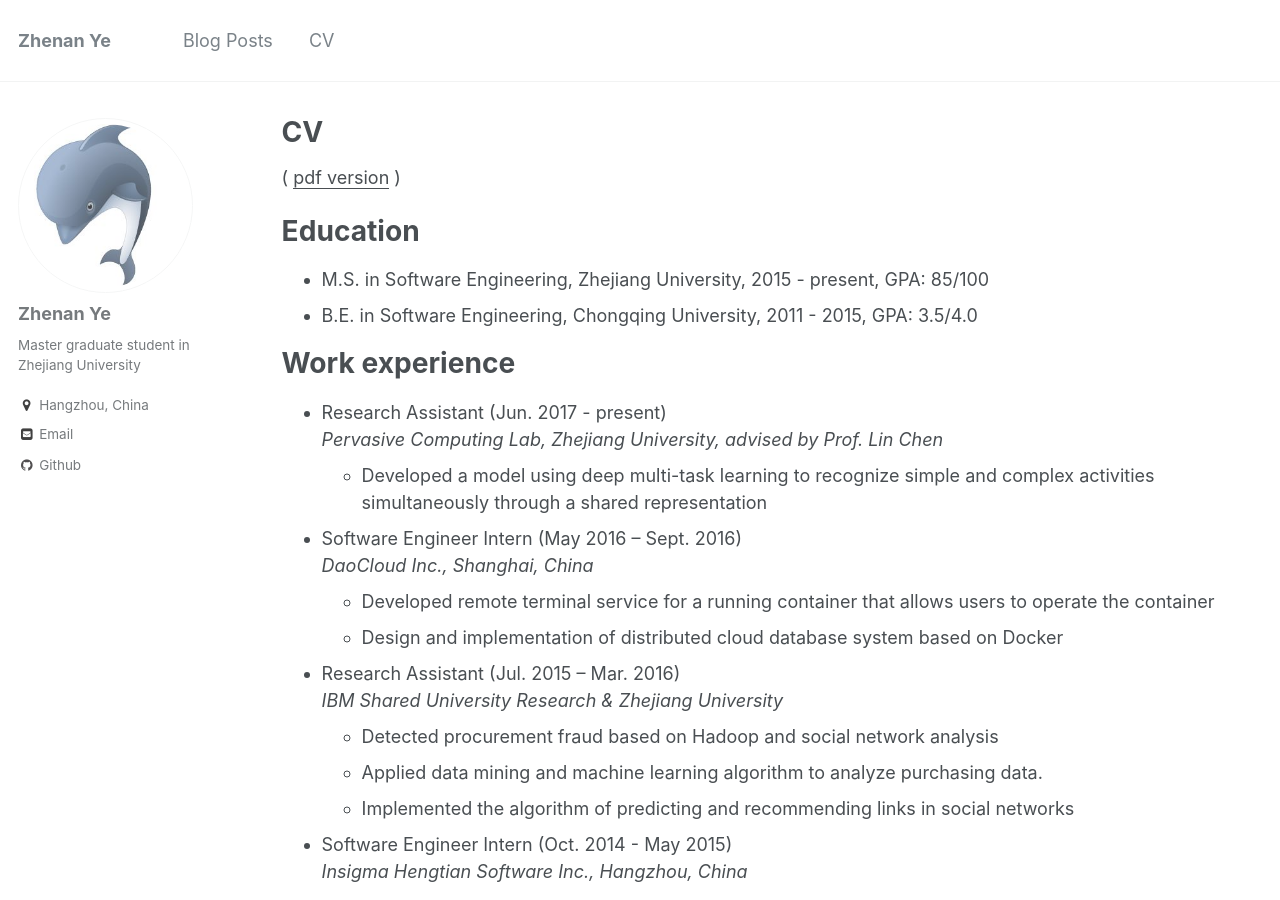
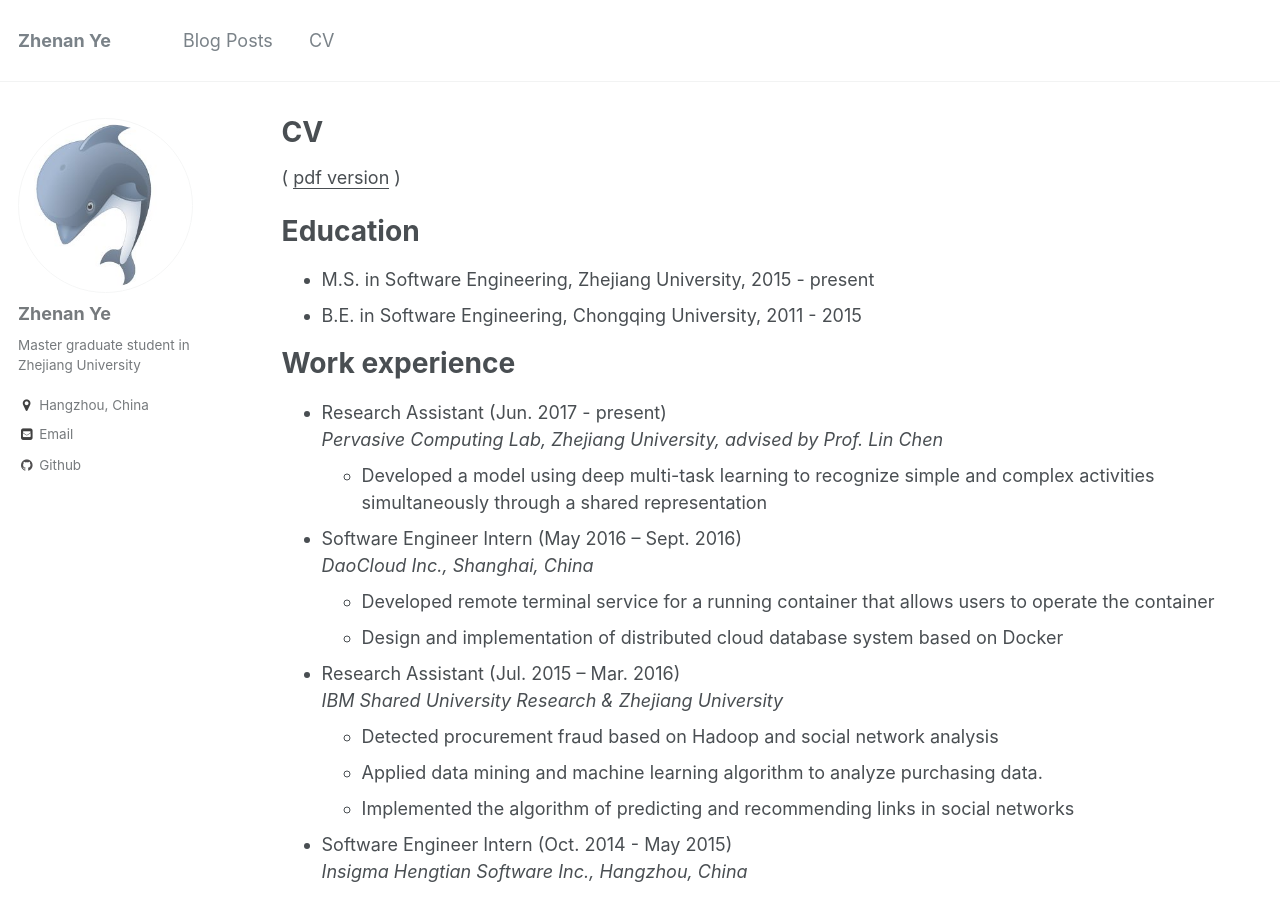
Before and after one commit to drewanye/drewanye.github.io, a Jekyll site: the page built from _pages/cv.md, in a window 1280 px wide and 900 px high. Built offline with Jekyll 4.4.1, drawn with Linux system fonts in a browser that asks for light colours; comment, search, counter and statistics services are not loaded.

Commit message:
update cv

```diff
--- a/_pages/cv.md
+++ b/_pages/cv.md
@@ -12,8 +12,8 @@ redirect_from:
 
 Education
 ======
-* M.S. in Software Engineering, Zhejiang University, 2015 - present, GPA: 85/100
-* B.E. in Software Engineering, Chongqing University, 2011 - 2015, GPA: 3.5/4.0
+* M.S. in Software Engineering, Zhejiang University, 2015 - present
+* B.E. in Software Engineering, Chongqing University, 2011 - 2015
 
 Work experience
 ======
```
